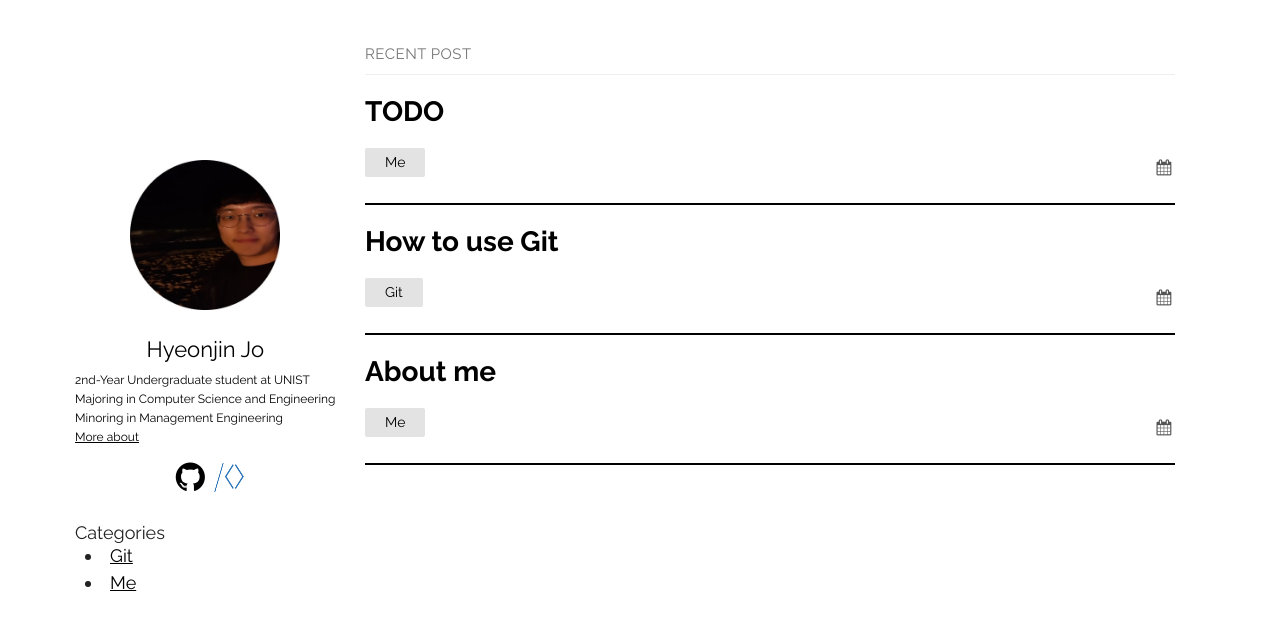
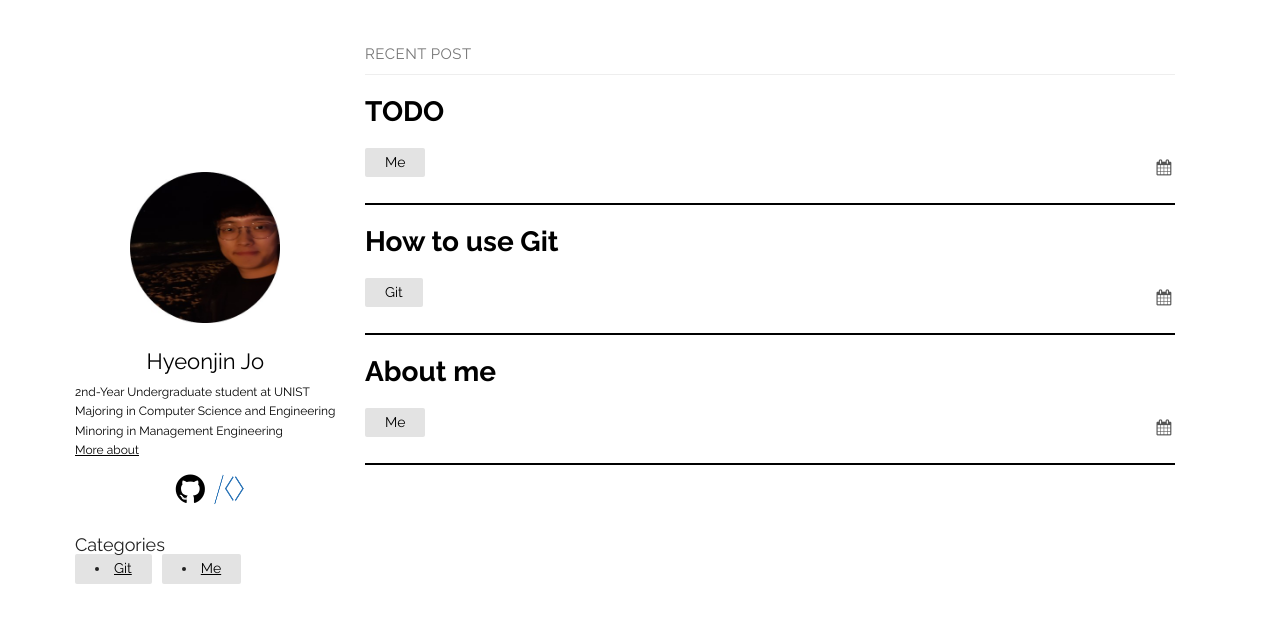
Before and after one commit to thinkin9/test, a Jekyll site: the page built from index.md, in a window 1280 px wide. Shown: the top 630 px of the page. Built offline with Jekyll 4.4.1, drawn with Linux system fonts in a browser that asks for light colours.

Commit message:
20200707

```diff
--- a/_layouts/default.html
+++ b/_layouts/default.html
@@ -50,7 +50,7 @@
         <li><a href="/test/category/Git.html">Git</a>
           <ul>
             {% for post in site.categories["Git"] %}
-              <li><a href={{post.url}}>{{post.title}}</a>
+              <li><a href="{{post.url}}">{{post.title}}</a>
               </li>
             {% endfor %}
           </ul>
@@ -58,7 +58,7 @@
         <li><a href="/test/category/Me.html">Me</a>
           <ul>
             {% for post in site.categories["Me"] %}
-              <li><a href={{post.url}}>{{post.title}}</a>
+              <li><a href="{{post.url}}">{{post.title}}</a>
               </li>
             {% endfor %}
           </ul>
--- a/_sass/plain.scss
+++ b/_sass/plain.scss
@@ -265,8 +265,15 @@ main {
     margin: 0 auto;
   }
   li{
-    line-height: 1.5;
-    margin-left: 10px;
+    font-size: 14px;
+    float: left;
+    background-color: #e3e3e3;
+    padding: 5px 20px;
+    border-radius: 2px;
+    @media screen and (max-width: $mobileW) {
+      margin-top: 5px;
+    }
+    margin-right: 10px;
   }
   li a{
     transition: none;
```
